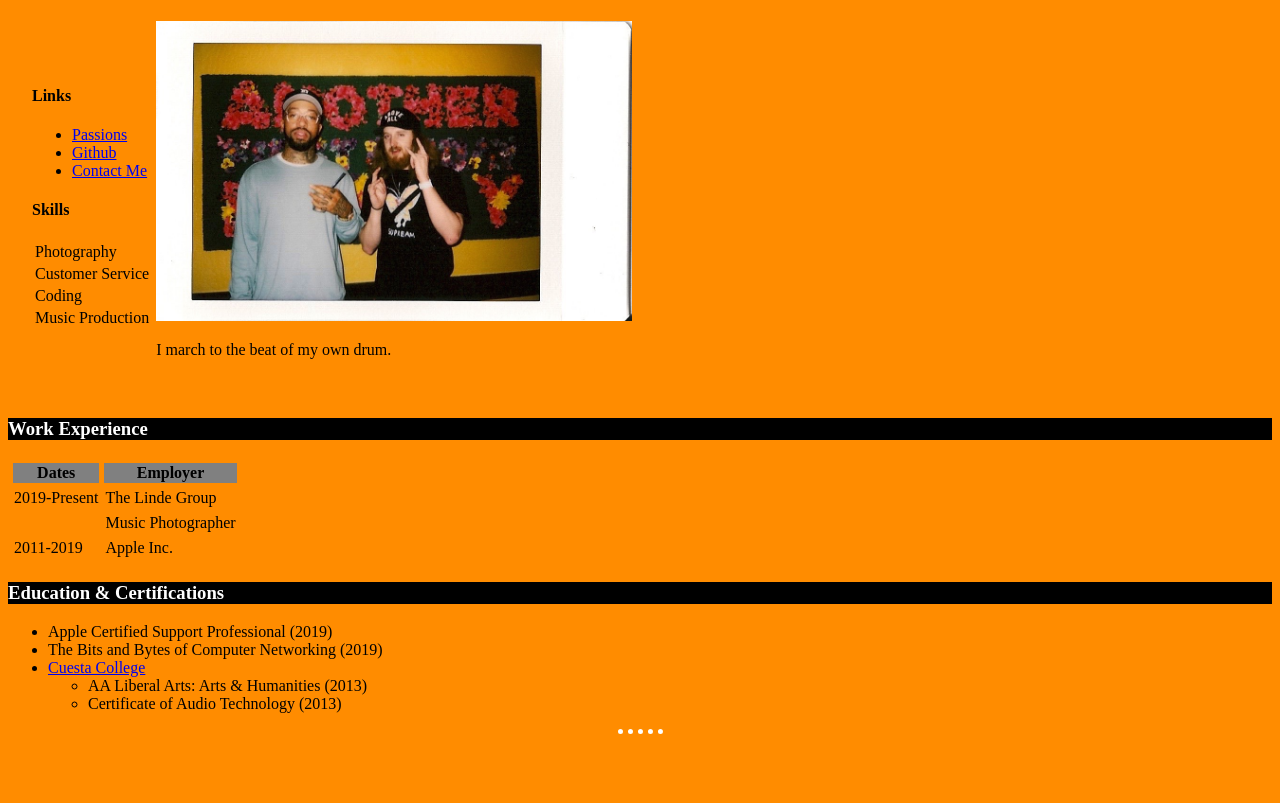
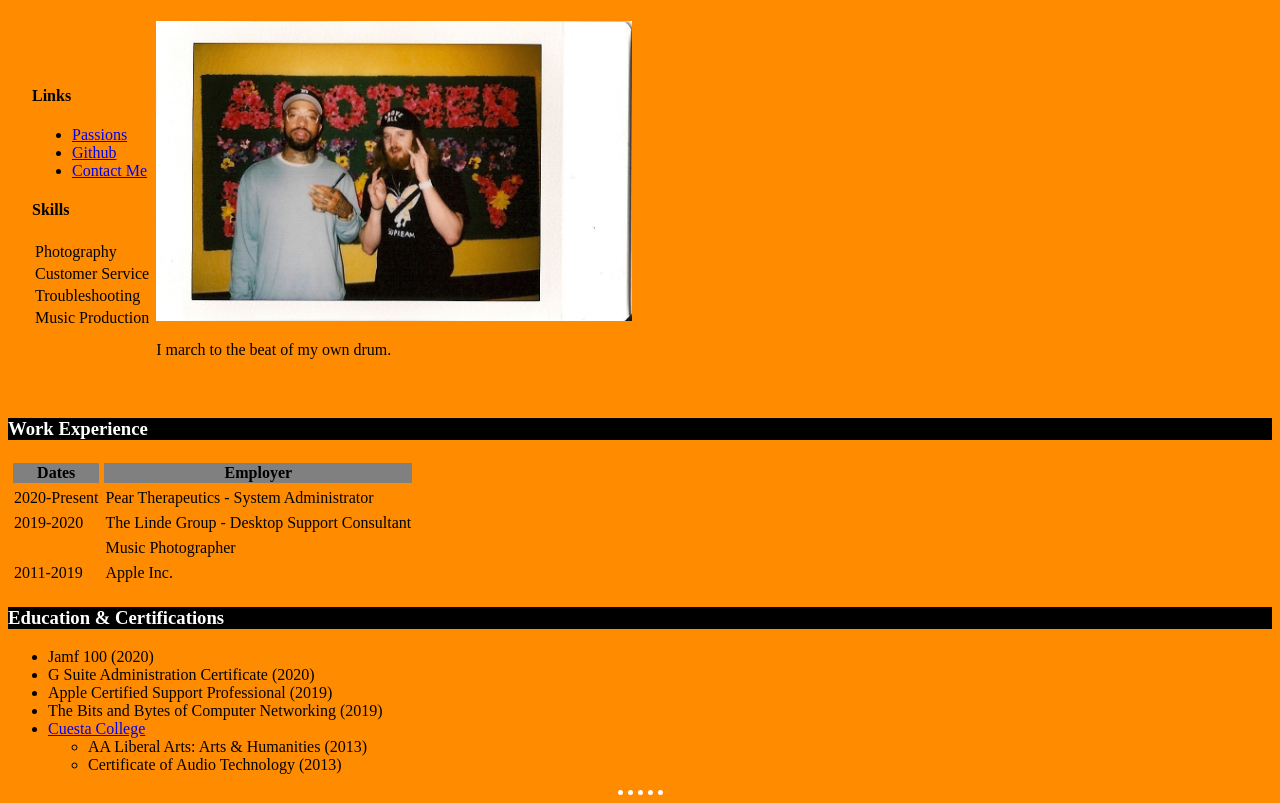
Before and after one commit to just1jray/cv, a plain HTML site: page index.html in a window 1280 px wide. Shown: the part 149-952 px from the top of the page. Before the commit the page ends 891 px from the top, so only its background shows below. Drawn offline with Linux system fonts and the light colour scheme.

Commit message:
Mid 2020 updates

```diff
--- a/index.html
+++ b/index.html
@@ -39,7 +39,7 @@
                     <td>Customer Service</td>
                   </tr>
                   <tr>
-                    <td>Coding</td>
+                    <td>Troubleshooting</td>
                   </tr>
                   <tr>
                     <td>Music Production</td>
@@ -69,8 +69,12 @@
 
     <tbody>
       <tr>
-        <td>2019-Present</td>
-        <td>The Linde Group</td>
+        <td>2020-Present</td>
+        <td>Pear Therapeutics - System Administrator</td>
+      </tr>
+      <tr>
+        <td>2019-2020</td>
+        <td>The Linde Group - Desktop Support Consultant</td>
       </tr>
       <tr>
         <td></td>
@@ -86,6 +90,8 @@
   <h3>Education & Certifications</h3>
 
   <ul>
+    <li>Jamf 100 (2020)</li>
+    <li>G Suite Administration Certificate (2020)</li>
     <li>Apple Certified Support Professional (2019)</li>
     <li>The Bits and Bytes of Computer Networking (2019)</li>
     <li><a href="https://www.cuesta.edu/">Cuesta College</a>
```
Also changed, not shown: passions.html (+1 -0 lines).
